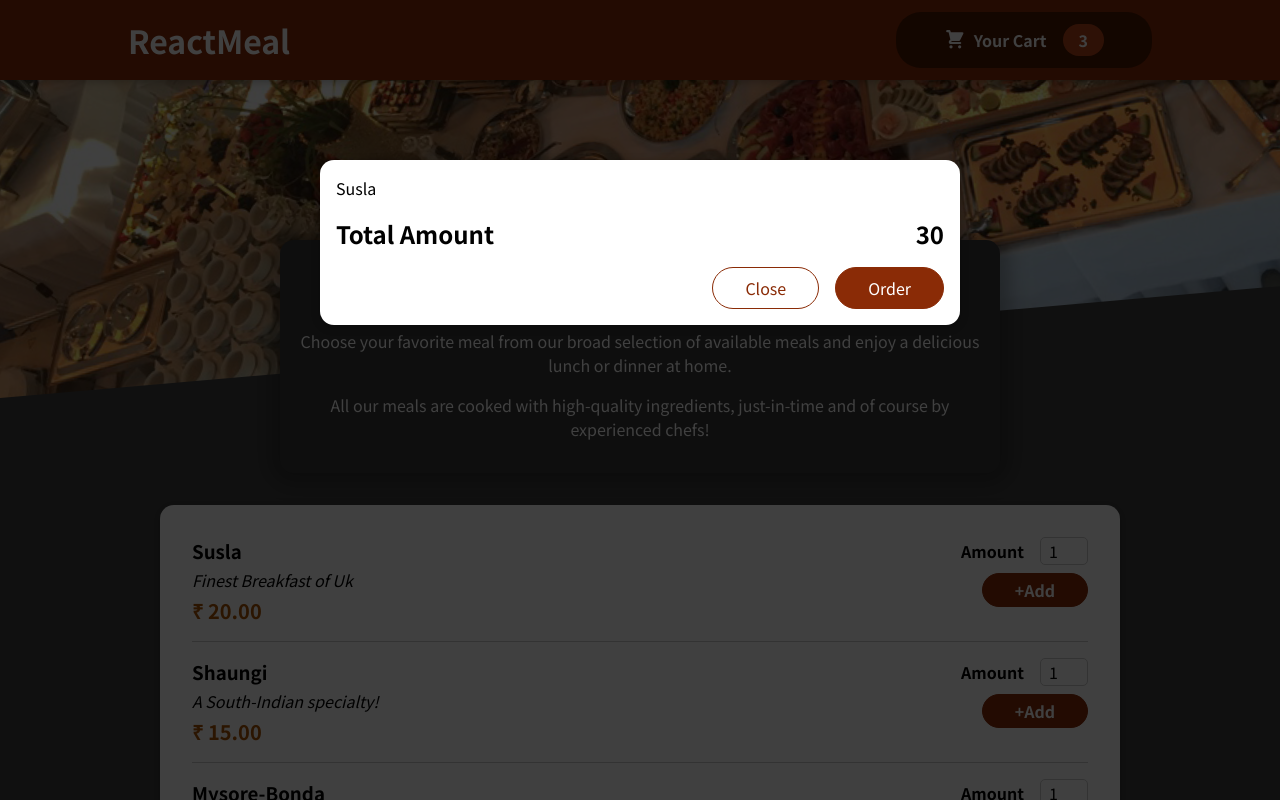
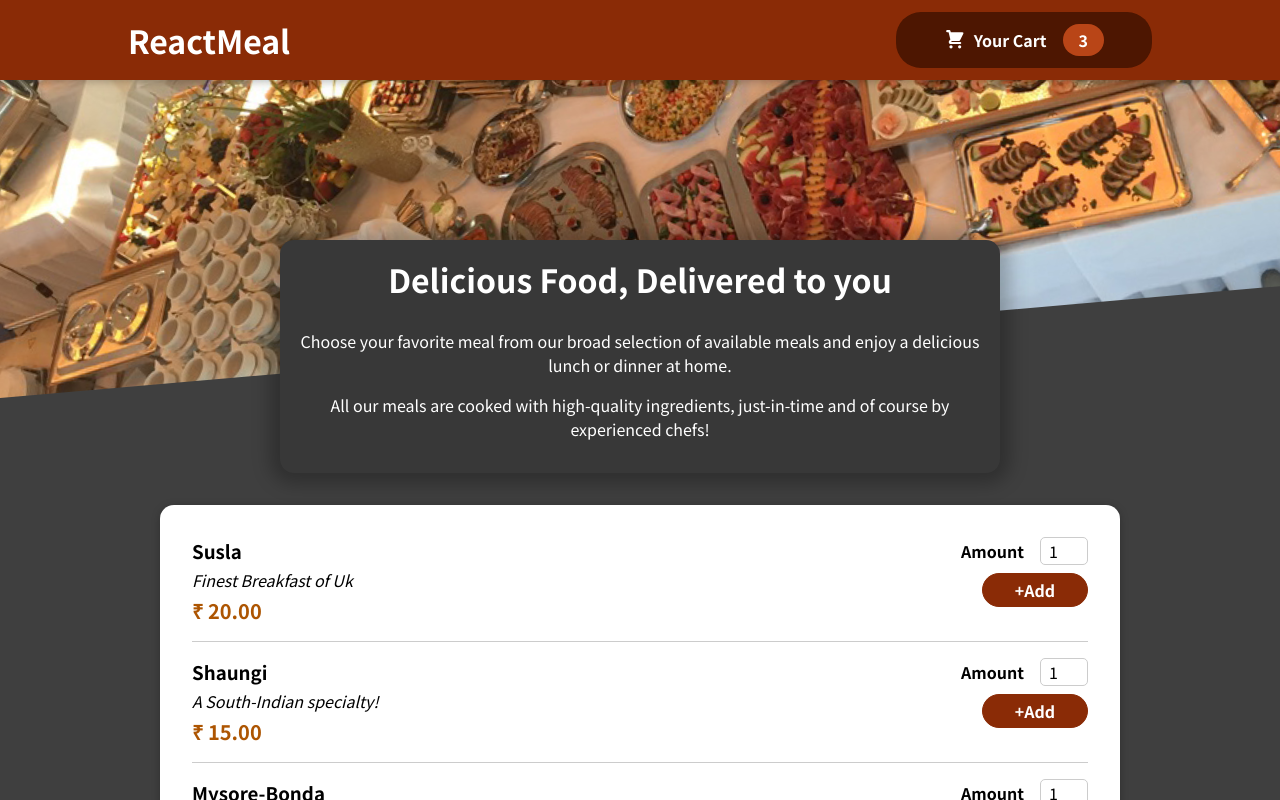
Before and after one commit to RavindraNbiradar/food-order-app, a React (Create React App) app: page / in a window 1280 px wide. Shown: the top 800 px of the page. Built offline with nearby package versions, Linux system fonts and the light colour scheme.

Commit message:
Cart open and close

```diff
--- a/src/App.js
+++ b/src/App.js
@@ -1,12 +1,19 @@
-import React,{ Fragment } from 'react';
+import React,{ Fragment, useState } from 'react';
 import Header from "./components/Layout/Header";
 import Meals from "./components/Meals/Meals";
 import Cart from "./components/Cart/Cart";
 function App() {
+  const [cartIsShown, setCartIsShown] = useState(false);
+  const showCartHandler = (props) => {
+    setCartIsShown(true);
+  };
+  const hideCartHandler = (props) => {
+    setCartIsShown(false);
+  };
   return (
     <Fragment>
-    <Cart />
-      <Header/>
+     {cartIsShown && <Cart onClose={hideCartHandler}/>}
+      <Header onShowCart={showCartHandler}/>
       <main>
         <Meals/>
       </main>
--- a/src/components/Cart/Cart.js
+++ b/src/components/Cart/Cart.js
@@ -11,14 +11,14 @@
   );
 
   return (
-    <Modal>
+    <Modal onclose={props.onClose}>
       {cartItems}
       <div className={classes.total}>
         <span>Total Amount</span>
         <span>30</span>
       </div>
       <div className={classes.actions}>
-        <button className={classes["button--alt"]}>Close</button>
+        <button className={classes["button--alt"]} onClick={props.onClose}>Close</button>
         <button className={classes.button}>Order</button>
       </div>
     </Modal>
--- a/src/components/Layout/Header.js
+++ b/src/components/Layout/Header.js
@@ -9,7 +9,7 @@
     <Fragment>
       <header className={classes.header }>
         <h1>ReactMeal</h1>
-        <HeaderCartButton/>
+        <HeaderCartButton onClick={props.onShowCart}/>
       </header>
       <div className={classes['main-image']}>
         <img src={mealsimage} alt="A table full of delicious food!" />
--- a/src/components/Layout/HeaderCartButton.js
+++ b/src/components/Layout/HeaderCartButton.js
@@ -4,7 +4,7 @@
 
 
 const HeaderCartButton = (props) => {
-    return <button className={classes.button}>
+    return <button className={classes.button} onClick={props.onClick}>
         <span className={classes.icon}>
         <CartIcon />
         </span>
--- a/src/components/UI/Modal.js
+++ b/src/components/UI/Modal.js
@@ -4,7 +4,7 @@
 import classes from './Modal.module.css';
 
 const Backdrop = (props) => {
-  return <div className={classes.backdrop} />;
+  return <div className={classes.backdrop} onClick={props.onClose}></div>;
 };
 
 const ModalOverlay = (props) => {
@@ -20,7 +20,7 @@
 const Modal = (props) => {
   return (
     <Fragment>
-      {ReactDOM.createPortal(<Backdrop />, portalElement)}
+      {ReactDOM.createPortal(<Backdrop onClose={props.onClose} />, portalElement)}
       {ReactDOM.createPortal(
         <ModalOverlay>{props.children}</ModalOverlay>,
         portalElement
```
